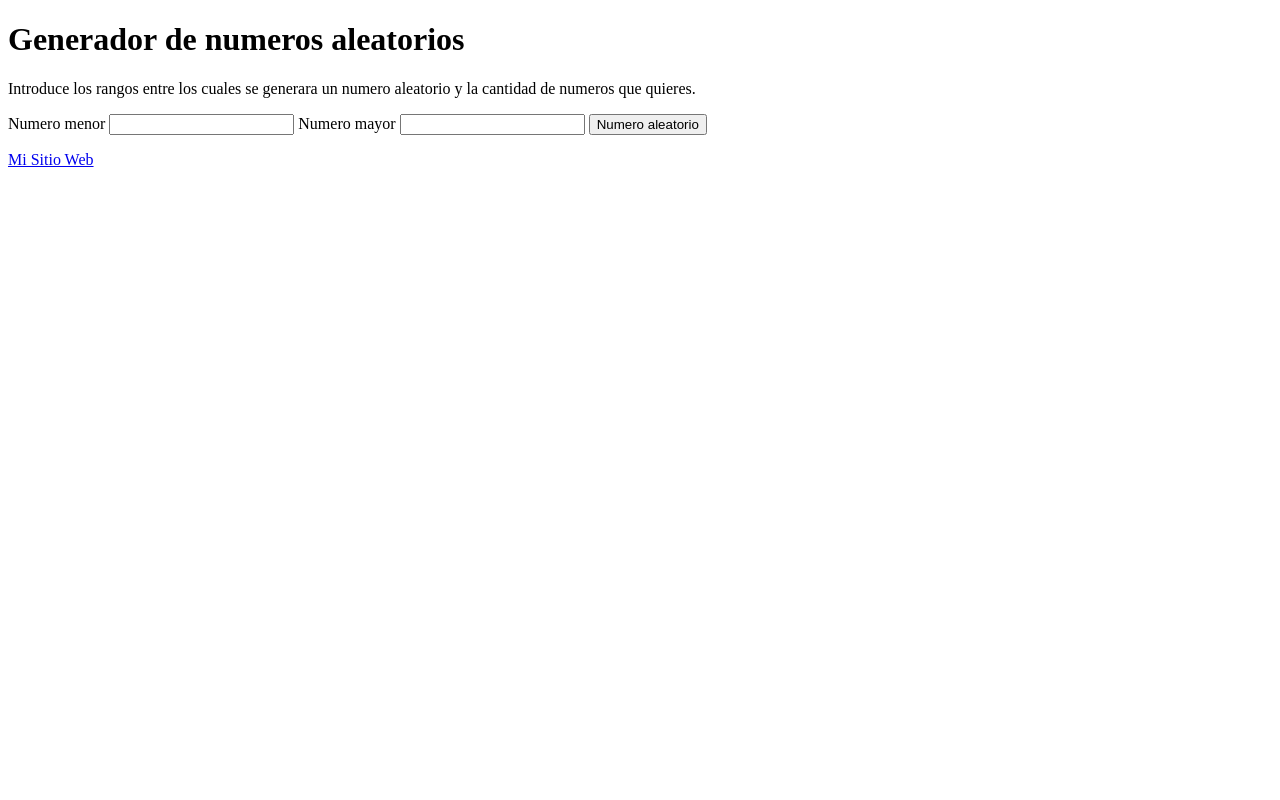
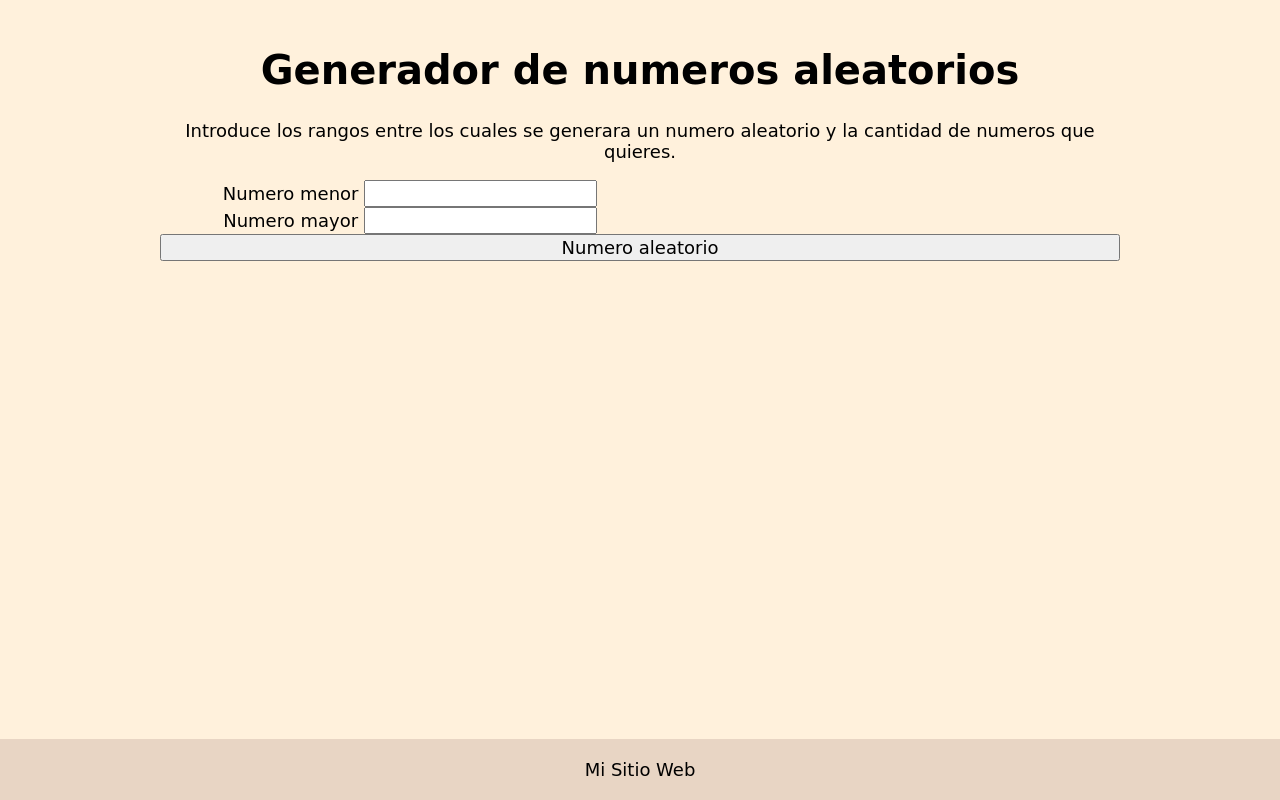
Before and after one commit to SoyRandy708/numeros-aleatorios, a plain HTML site: page index.html in a window 1280 px wide. Drawn offline with Linux system fonts and the light colour scheme; a web font is replaced by a local one.

Commit message:
Estilos v0.1

```diff
--- a/index.html
+++ b/index.html
@@ -5,6 +5,11 @@
     <meta http-equiv="X-UA-Compatible" content="IE=edge">
     <meta name="viewport" content="width=device-width, initial-scale=1.0">
     <title>Numeros Aleatorios</title>
+
+    <link rel="stylesheet" href="./src/css/index.css">
+    <link rel="preconnect" href="https://fonts.googleapis.com">
+    <link rel="preconnect" href="https://fonts.gstatic.com" crossorigin>
+    <link href="https://fonts.googleapis.com/css2?family=Shantell+Sans:wght@300;400;700;800&display=swap" rel="stylesheet">
 </head>
 <body>
     <main>
@@ -25,6 +30,7 @@
         </form>
         <p id="respuesta"></p>
     </main>
+
     <footer>
         <a href="https://soyrandy708.github.io/" target="_blank">Mi Sitio Web</a>
     </footer>
--- /dev/null
+++ b/src/css/index.css
@@ -0,0 +1,59 @@
+/* GENERAL */
+:root {
+    --color1: #FFF1DC;
+    --color2: #E8D5C4;
+}
+html {
+    scroll-behavior: smooth;
+    font-size: 62.5%;
+}
+* {
+    box-sizing: border-box;
+    font-size: 1.8rem;
+    font-family: 'Shantell Sans', cursive;
+}
+body {
+    margin: 0;
+    padding: 0;
+}
+
+/* MAIN */
+body {
+    background-color: var(--color1);
+    text-align: center;
+    min-height: 100vh;
+}
+main {
+    padding: 20px;
+    max-width: 1000px;
+    margin: 0 auto;
+}
+h1 {
+    margin-top: none;
+    font-size: 4rem;
+}
+form {
+    display: flex;
+    flex-direction: column;
+}
+form label {
+    display: inline-block;
+    max-width: 500px;
+}
+
+/* FOOTER */
+footer {
+    position: absolute;
+    bottom: 0;
+    width: 100%;
+    padding: 20px;
+    background-color: var(--color2);
+}
+footer a {
+    color: black;
+    text-decoration: none;
+}
+footer a:hover {
+    color: red;
+    transform: translate(20px, 10px);
+}
```
